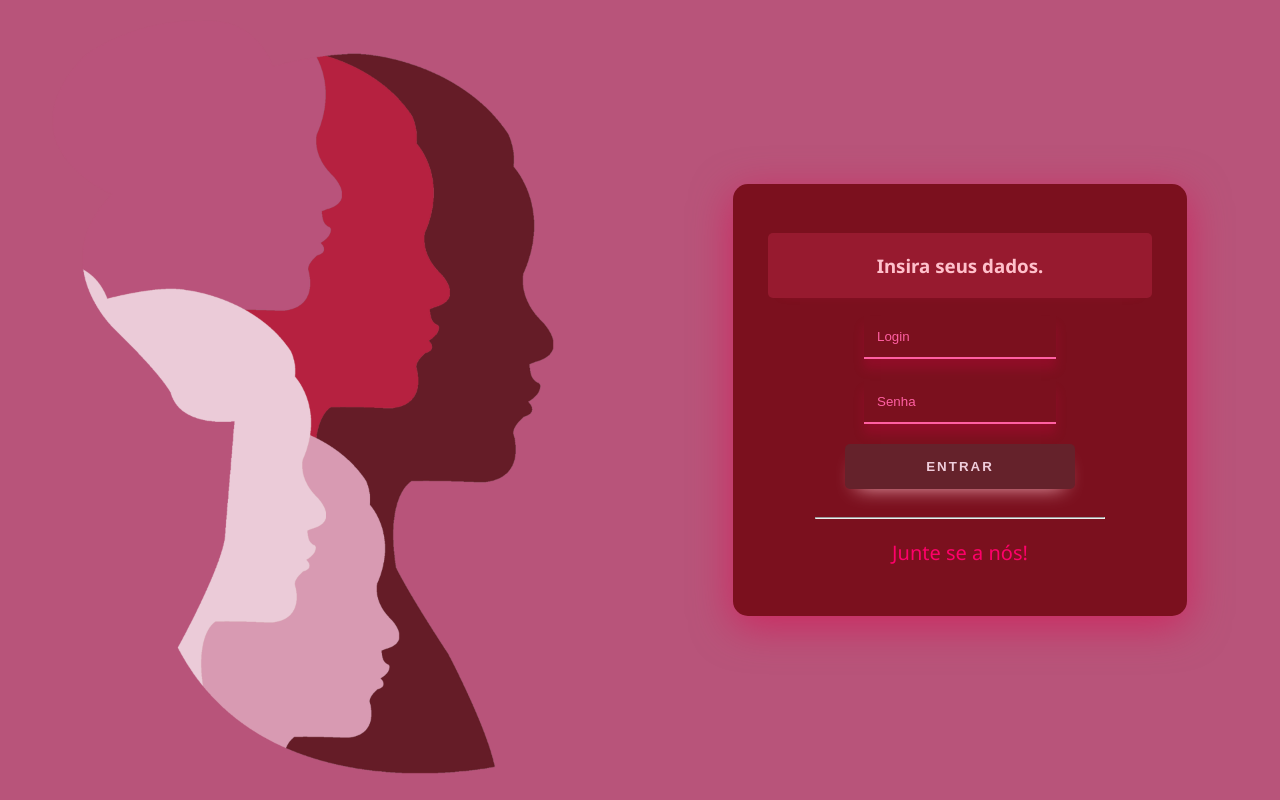
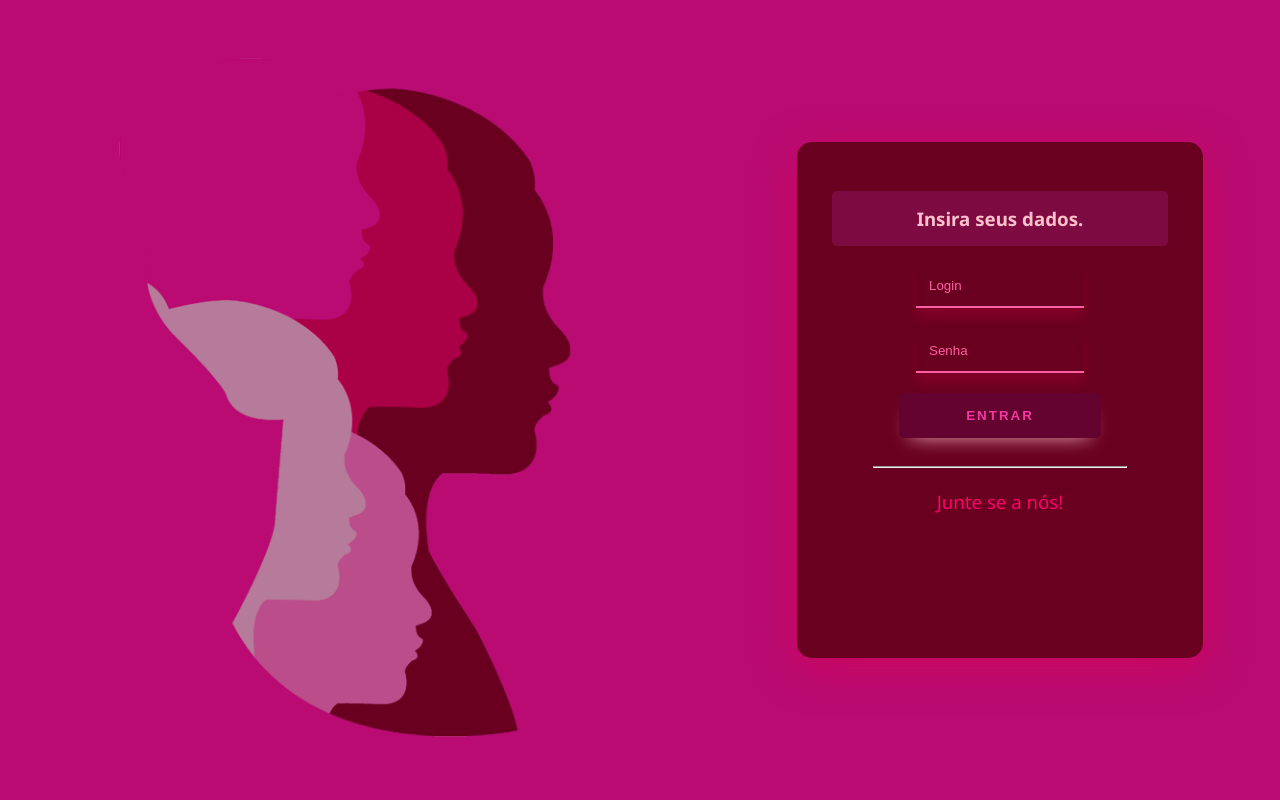
Before and after one commit to FabricioSobrinho/login-screen, a plain HTML site: page login.html in a window 1280 px wide. Drawn offline with Linux system fonts and the light colour scheme.

Commit message:
deleted:    imagemlogin.png.png 	modified:   login.html 	new file:   logosite.png 	modified:   stylelogin.css

```diff
--- a/login.html
+++ b/login.html
@@ -6,11 +6,11 @@
         <link rel="stylesheet" href="stylelogin.css">
     </head>
     <body> <div class="main">
+
         <div class="lscreen">
-            <img src="imagemlogin.png.png">
+            <img src="logosite.png">
         </div>
         <div class="rscreen">
-
             <div class="dados">
                 <h3>Insira seus dados.</h3>
                 <div class="field">
--- a/stylelogin.css
+++ b/stylelogin.css
@@ -1,7 +1,7 @@
 @import url('https://fonts.googleapis.com/css2?family=Noto+Sans:ital,wght@0,100;0,200;0,300;0,400;0,500;0,700;0,800;0,900;1,100&display=swap');
 body {
     margin: 0;
-    background:#B8547A;
+    background: #B90B72;
     font-family: 'Noto Sans', sans-serif;
 }
 .main {
@@ -12,7 +12,7 @@ body {
     align-items: center;
 }
 .lscreen {
-    width: 50vw;
+    width: 60vw;
     height: 100vh;
     display: flex;
     flex-direction: column;
@@ -20,7 +20,7 @@ body {
     align-items: center;
 }
 .rscreen {
-    width: 50vw;
+    width: 60vw;
     height: 100vh;
     display: flex;
     flex-direction: column;
@@ -29,12 +29,13 @@ body {
 }
 .dados {
     width: 60%;
+    height: 57%;
     flex-direction: column;
     justify-content: center;
     align-items: center;
     text-align: center;
     padding: 30px 35px;
-    background: #7B101E;
+    background: #69001F;
     border-radius: 15px;
     box-shadow: 0px 10px 40px rgba(222, 0, 74, 0.53);
 }
@@ -42,8 +43,8 @@ body {
     color: pink;
     font-weight: 600;
     margin-top: 19px;
-    background: #b5264379;
-    padding: 20px;
+    background: #7D0A41;
+    padding: 15px;
     border-radius: 5px;
     box-shadow: 0px 10px 10px -15px rgba(236, 7, 83, 0.338);
 }
@@ -74,19 +75,26 @@ body {
     border: none;
     border-radius: 5px;
     outline: none;
-    background: #65222B;
-    color: #efcddb;
+    background-color: rgb(100, 3, 48);
+    color: #f638a3;
     text-transform: uppercase;
     font-weight: 700;
     letter-spacing: 2px;
     cursor: pointer;
     box-shadow: 0px 10px 20px -12px pink;
+    transition: .3s;
 
 }
 button:hover {
-    background: pink;
-    color: #65222B;
-    transition: all .3s ease-out;
+    background-color: #f638a3;
+    color: rgb(100, 3, 48);
+    transition: all .35s ease;
+}
+input:-webkit-autofill {
+    -webkit-box-shadow: 0 0 0 30px #82052a inset;
+}
+input:-webkit-autofill {
+    -webkit-text-fill-color: pink !important;
 }
 hr {
     width: 75%;
@@ -98,11 +106,14 @@ p {
 a {
     color: #ff006a;
     text-decoration: none;
+    font-size: 14pt;
+    transition: .5s;
 }
 a:hover {
     cursor: pointer;
     color: #ff80b5;
 }
 img {
-    height: 100vh;
+    height: 90vh;
+    background: transparent;
 }
```
Also changed, not shown: imagemlogin.png.png (deleted), logosite.png (added).
